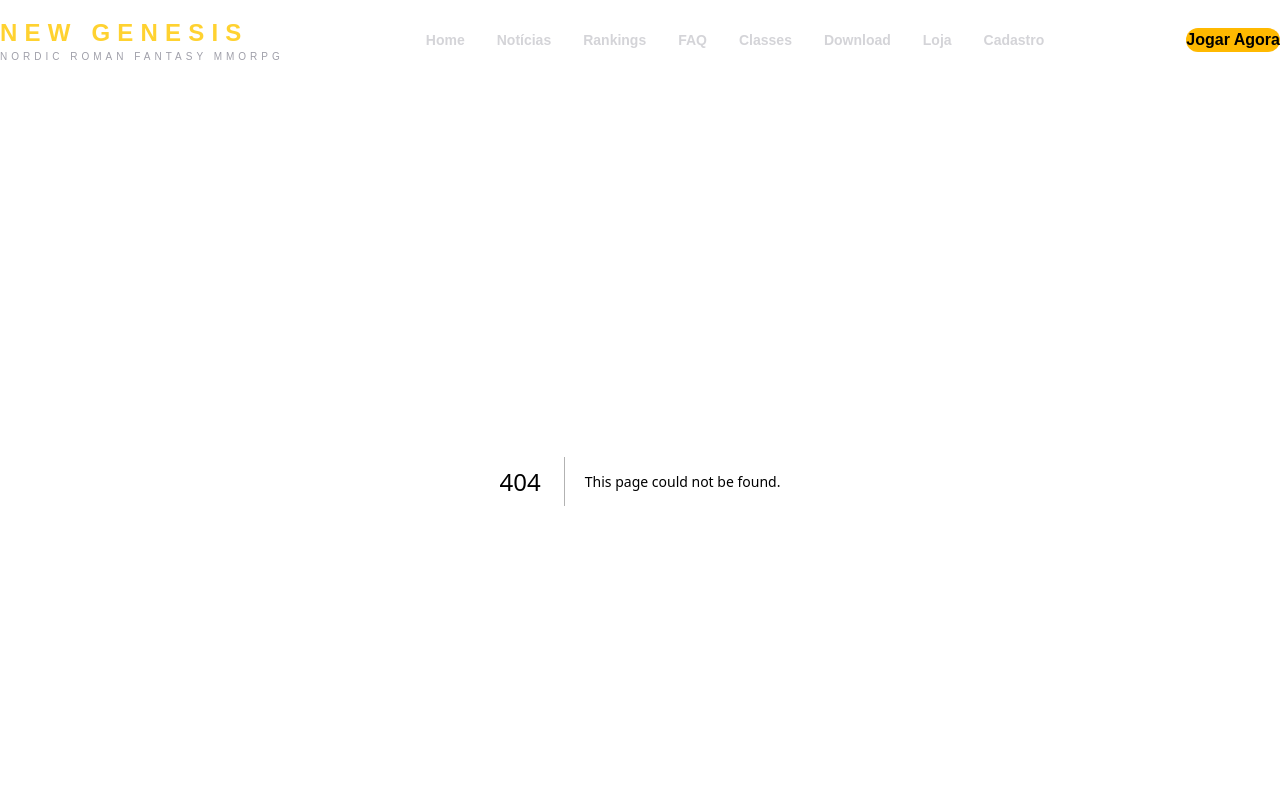
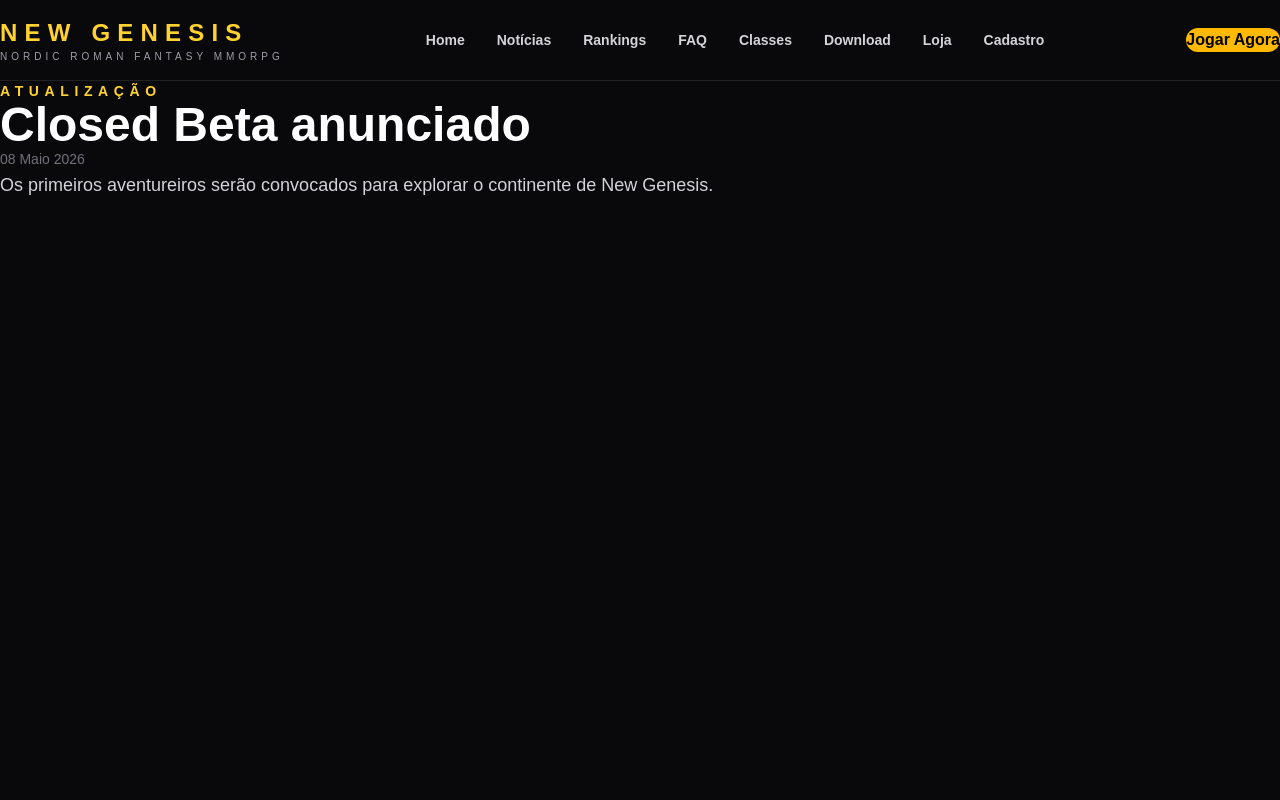
Before and after one commit to crsandrade/newgenesis-webproject, a Next.js app: page /news/closed-beta-anunciado in a window 1280 px wide. Before the commit this address had no page. Shown: the top 800 px of the page. Built offline with nearby package versions, Linux system fonts and the light colour scheme.

Commit message:
feat: add dynamic news details page

```diff
--- /dev/null
+++ b/app/news/[id]/page.tsx
@@ -0,0 +1,39 @@
+import { notFound } from "next/navigation";
+
+import { news } from "@/data/news";
+
+interface NewsDetailsPageProps {
+  params: Promise<{
+    id: string;
+  }>;
+}
+
+export default async function NewsDetailsPage({
+  params,
+}: NewsDetailsPageProps) {
+  const { id } = await params;
+
+  const article = news.find((item) => item.id === id);
+
+  if (!article) {
+    return notFound();
+  }
+
+  return (
+    <main className="min-h-screen bg-[#09090b] px-6 pt-32 pb-20 text-white">
+      <article className="mx-auto max-w-4xl">
+        <p className="mb-4 text-sm font-bold uppercase tracking-[0.4em] text-amber-300">
+          {article.category}
+        </p>
+
+        <h1 className="text-5xl font-black">{article.title}</h1>
+
+        <p className="mt-4 text-sm text-zinc-500">{article.date}</p>
+
+        <p className="mt-10 text-lg leading-8 text-zinc-300">
+          {article.description}
+        </p>
+      </article>
+    </main>
+  );
+}
--- a/app/news/page.tsx
+++ b/app/news/page.tsx
@@ -1,33 +1,12 @@
 import type { Metadata } from "next";
+import Link from "next/link";
+import { news } from "@/data/news";
 
 export const metadata: Metadata = {
   title: "Notícias | New Genesis",
   description: "Notícias New Genesis - Saiba sobre tudo que acontece no jogo."
 }
 
-const news = [
-  {
-    title: "Closed Beta anunciado",
-    category: "Atualização",
-    date: "08 Maio 2026",
-    description:
-      "Os primeiros aventureiros serão convocados para explorar o continente de New Genesis.",
-  },
-  {
-    title: "Sistema de Guildas",
-    category: "Sistema",
-    date: "08 Maio 2026",
-    description:
-      "Construa alianças, dispute territórios e participe de guerras entre facções.",
-  },
-  {
-    title: "Expansão do Norte",
-    category: "Conteúdo",
-    date: "08 Maio 2026",
-    description:
-      "Novas regiões congeladas, criaturas ancestrais e desafios inéditos chegarão em breve.",
-  },
-];
 
 export default function NewsPage() {
   return (
@@ -62,9 +41,12 @@ export default function NewsPage() {
                 {item.description}
               </p>
 
-              <button className="mt-8 font-bold text-amber-300">
+              <Link
+                className="mt-8 inline-block font-bold text-amber-300"
+                href={`/news/${item.id}`}
+              >
                 Ler mais →
-              </button>
+              </Link>
             </article>
           ))}
         </div>
```
